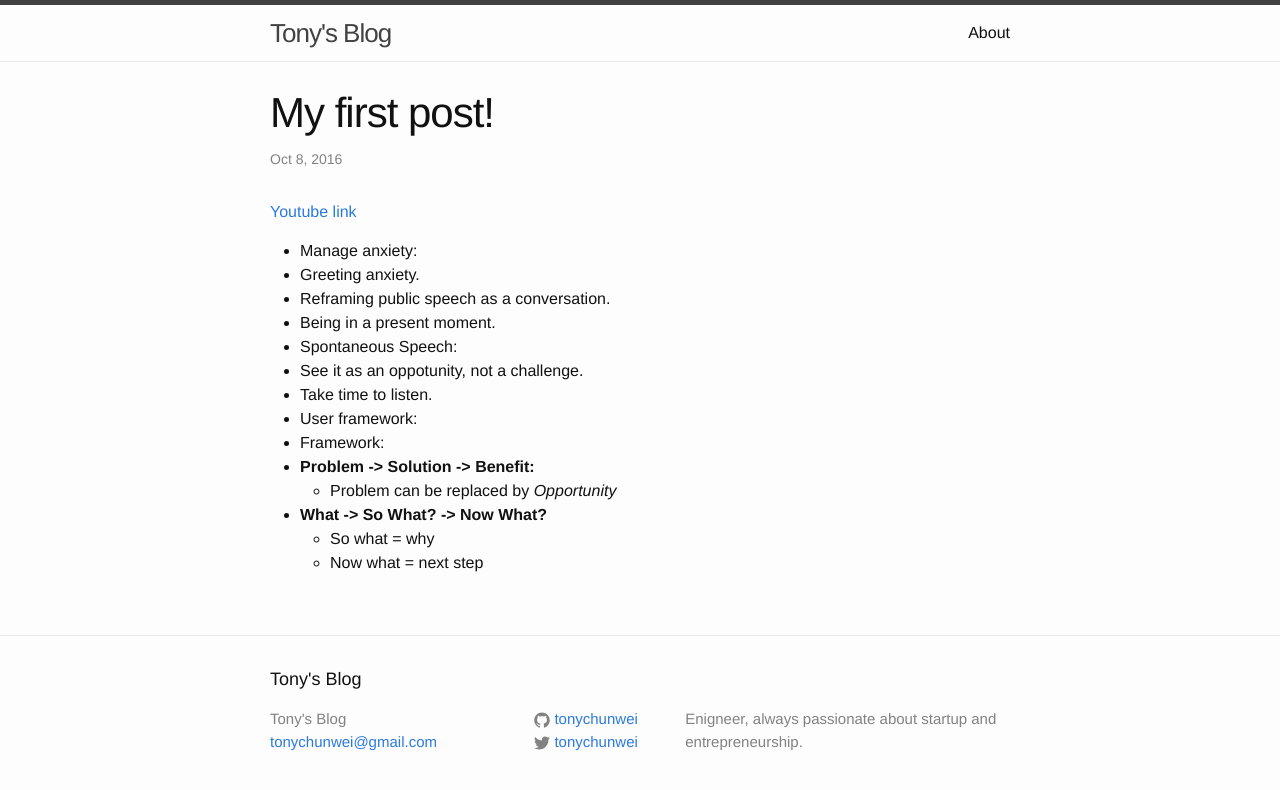
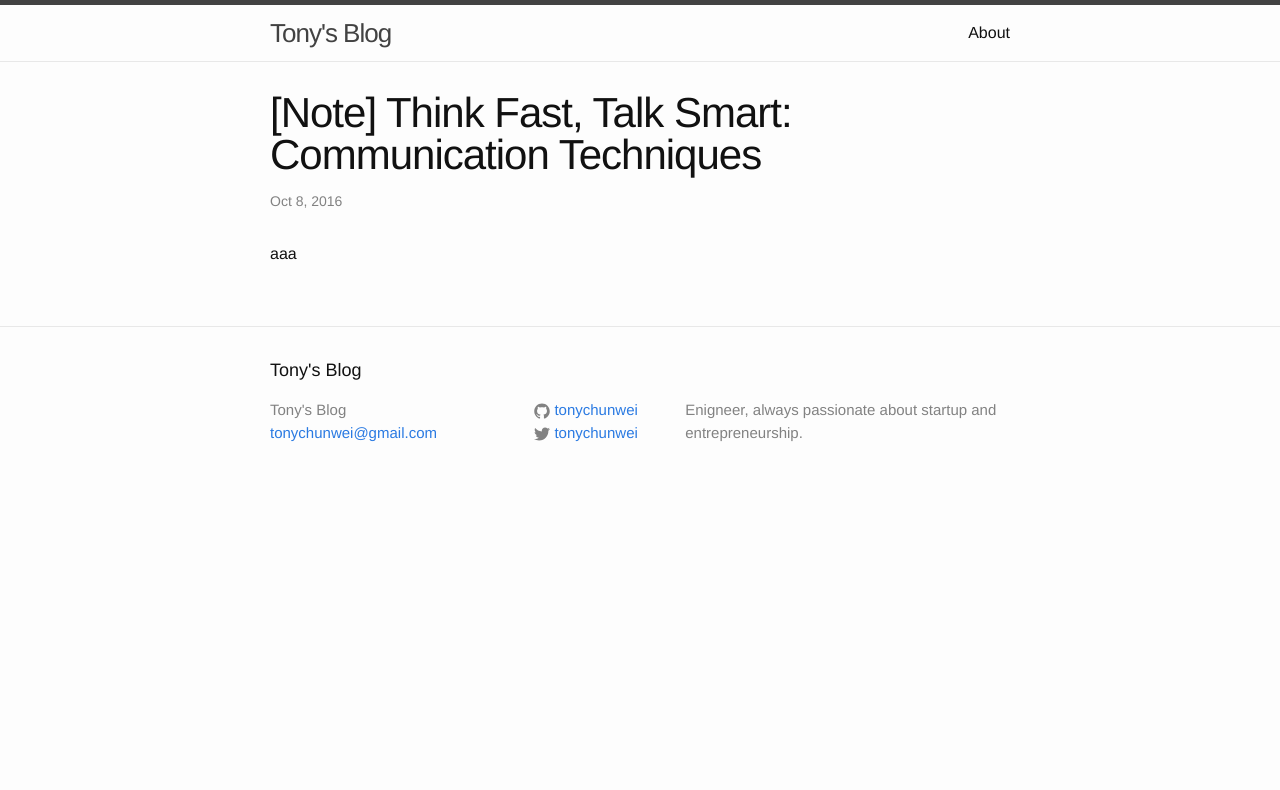
Before and after one commit to tonychunwei/tonychunwei.github.io, a Jekyll site: the page built from _posts/2016-10-08-note-think-fast-talk-smart.markdown, in a window 1280 px wide. Shown: the top 790 px of the page. Built offline with Jekyll 4.4.1, drawn with Linux system fonts in a browser that asks for light colours.

Commit message:
Update 2016-10-08-note-think-fast-talk-smart.markdown

```diff
--- a/_posts/2016-10-08-note-think-fast-talk-smart.markdown
+++ b/_posts/2016-10-08-note-think-fast-talk-smart.markdown
@@ -1,22 +1,6 @@
 ---
 layout: post
-title:  "My first post!"
+title:  "[Note] Think Fast, Talk Smart: Communication Techniques"
 date:   2016-10-08 14:00:00 -0700
 ---
-
-[Youtube link](https://youtu.be/HAnw168huqA)
-
-- Manage anxiety:
- - Greeting anxiety.
- - Reframing public speech as a conversation.
- - Being in a present moment.
-- Spontaneous Speech:
- - See it as an oppotunity, not a challenge.
- - Take time to listen.
- - User framework:
-- Framework:
- - **Problem -> Solution -> Benefit:**
-   - Problem can be replaced by *Opportunity*
- - **What -> So What? -> Now What?**
-   - So what = why
-   - Now what = next step
+aaa
```
